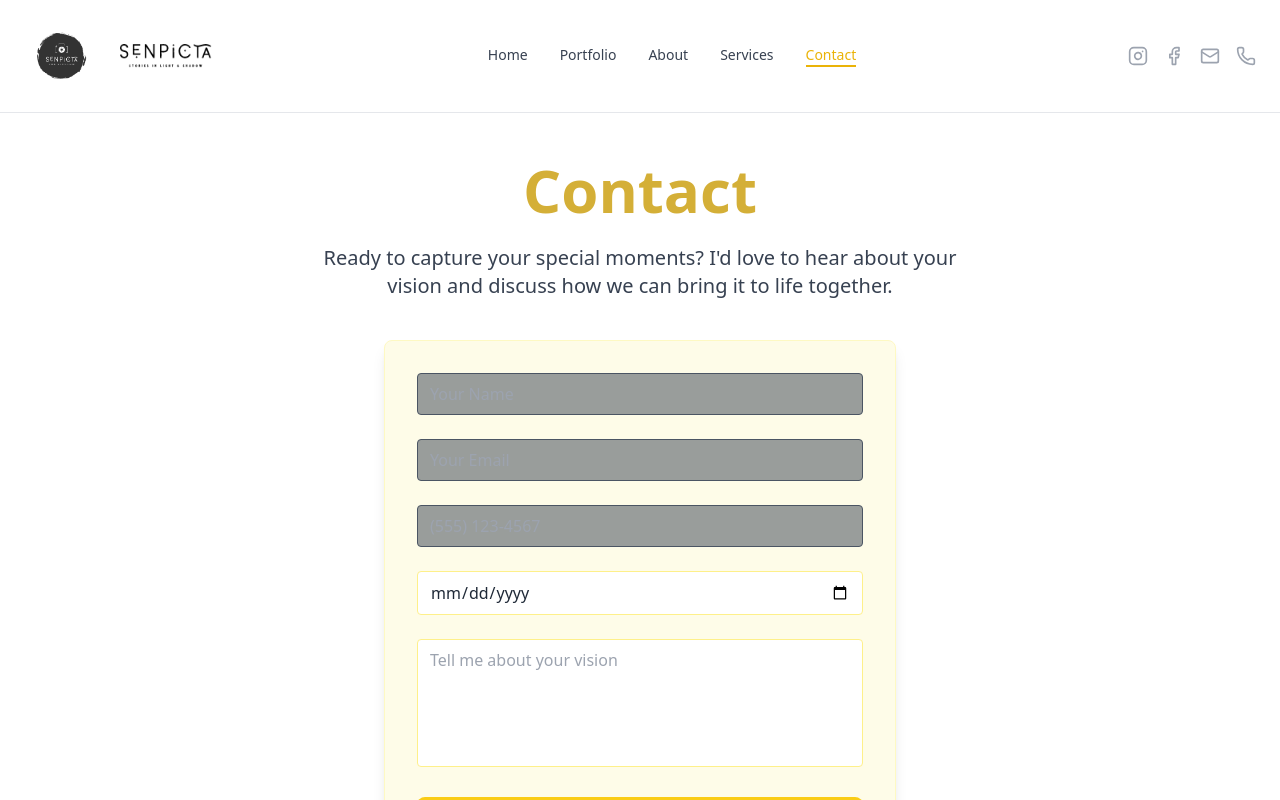
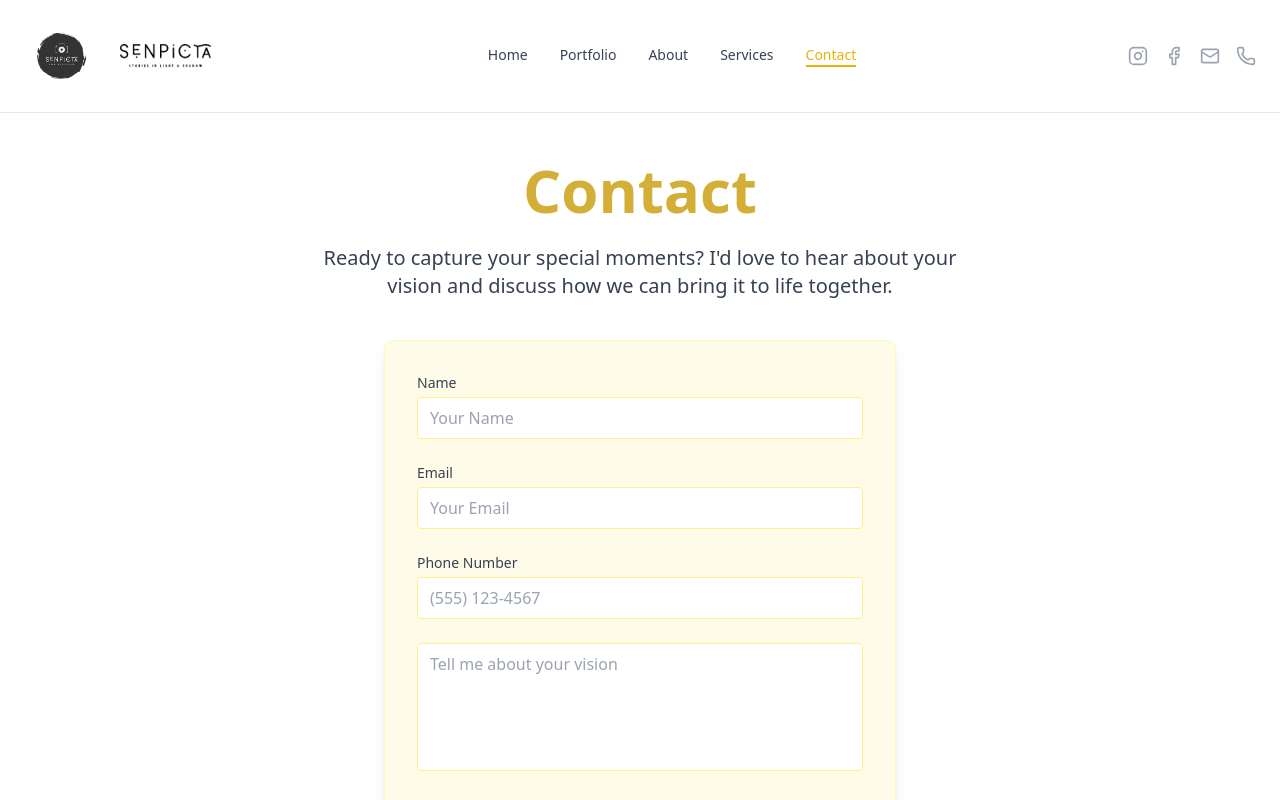
Before and after one commit to sudip2607/SenPicta, a React (Vite) app: page /contact in a window 1280 px wide. Shown: the top 800 px of the page. Built offline with nearby package versions, Linux system fonts and the light colour scheme.

Commit message:
Integrate EmailJS for contact form email sending

```diff
--- a/src/Pages/Contact.jsx
+++ b/src/Pages/Contact.jsx
@@ -11,7 +11,6 @@ export default function Contact() {
     name: "",
     email: "",
     phone: "",
-  event_date: "",
     message: ""
   });
   const [isSubmitting, setIsSubmitting] = useState(false);
@@ -29,7 +28,6 @@ export default function Contact() {
       from_name: formData.name,
       from_email: formData.email,
       phone: formData.phone,
-      event_date: formData.event_date || 'Not specified',
       message: formData.message,
     };
 
@@ -63,7 +61,6 @@ export default function Contact() {
                 name: "",
                 email: "",
                 phone: "",
-                service: "",
                 event_date: "",
                 message: ""
               });
@@ -84,17 +81,19 @@ export default function Contact() {
         Ready to capture your special moments? I'd love to hear about your vision and discuss how we can bring it to life together.
       </p>
       <form onSubmit={handleSubmit} className="max-w-lg mx-auto bg-yellow-50 rounded-lg p-8 shadow-lg flex flex-col gap-6 border border-yellow-100">
-        <div>
+        <div className="text-left">
+          <Label htmlFor="name" className="mb-1 block text-gray-700 font-medium">Name</Label>
           <Input
             id="name"
             required
             value={formData.name}
             onChange={(e) => handleInputChange('name', e.target.value)}
             placeholder="Your Name"
-            className="w-full bg-gray-700/50 border-gray-600 text-white placeholder:text-gray-400 focus:border-yellow-400"
+            className="w-full bg-white border-yellow-200 text-gray-800 focus:border-yellow-400"
           />
         </div>
-        <div>
+        <div className="text-left">
+          <Label htmlFor="email" className="mb-1 block text-gray-700 font-medium">Email</Label>
           <Input
             id="email"
             type="email"
@@ -102,29 +101,21 @@ export default function Contact() {
             value={formData.email}
             onChange={(e) => handleInputChange('email', e.target.value)}
             placeholder="Your Email"
-            className="w-full bg-gray-700/50 border-gray-600 text-white placeholder:text-gray-400 focus:border-yellow-400"
+            className="w-full bg-white border-yellow-200 text-gray-800 focus:border-yellow-400"
           />
         </div>
-        <div>
+        <div className="text-left">
+          <Label htmlFor="phone" className="mb-1 block text-gray-700 font-medium">Phone Number</Label>
           <Input
             id="phone"
             type="tel"
             value={formData.phone}
             onChange={(e) => handleInputChange('phone', e.target.value)}
             placeholder="(555) 123-4567"
-            className="w-full bg-gray-700/50 border-gray-600 text-white placeholder:text-gray-400 focus:border-yellow-400"
-          />
-        </div>
-        {/* Service dropdown removed as requested */}
-        <div>
-          <Input
-            id="event_date"
-            type="date"
-            value={formData.event_date}
-            onChange={(e) => handleInputChange('event_date', e.target.value)}
             className="w-full bg-white border-yellow-200 text-gray-800 focus:border-yellow-400"
           />
         </div>
+
         <div>
           <Textarea
             id="message"
```
